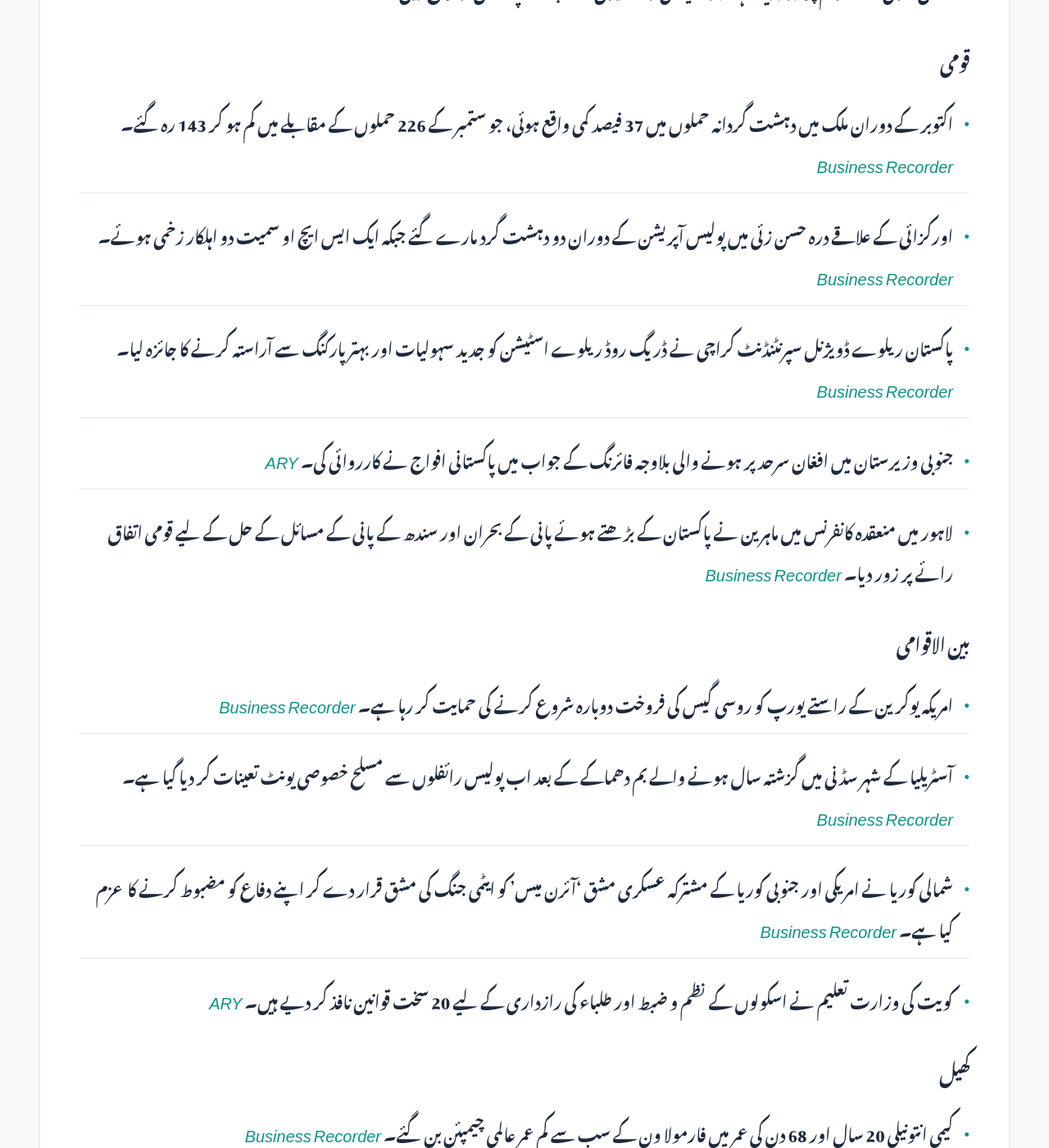
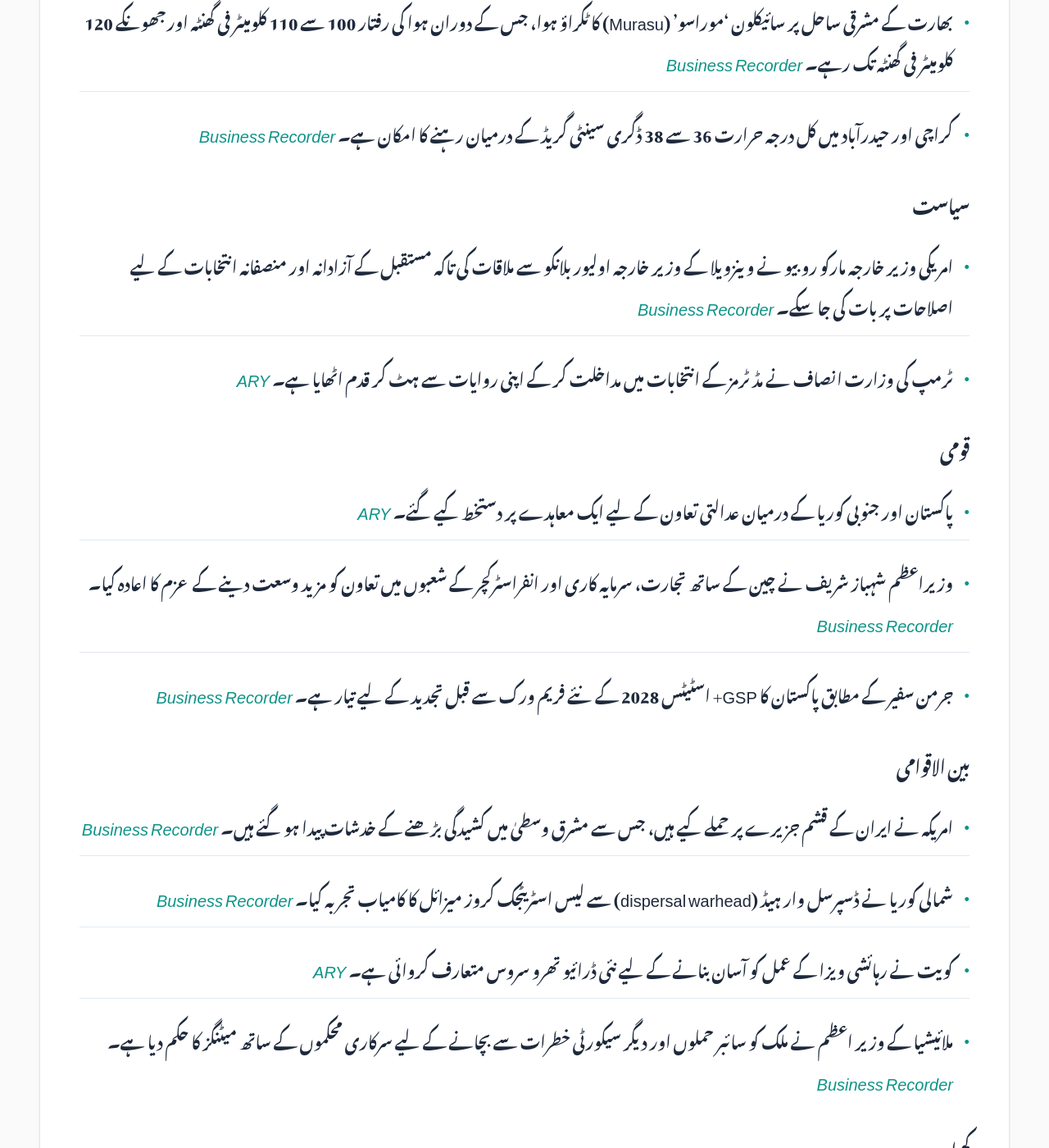
Before and after one commit to zsubzwary/news, a Jekyll site: the page built from ur/index.md, in a window 1280 px wide and 1400 px high, scrolled down 1760 px. Shown: the whole window at 82% size. Built offline with Jekyll 4.4.1, drawn with Linux system fonts in a browser that asks for light colours; some web fonts are replaced; comment, search, counter and statistics services are not loaded; some of the changed text lies outside the part shown.

Commit message:
DateTime; 2026-11-03T04:09:22.238Z

```diff
--- a/ur/index.md
+++ b/ur/index.md
@@ -7,42 +7,47 @@ rtl: true
 
 پاکستان کی تازہ خبروں کا خلاصہ
 
- &lrm; 02-Nov-2026 09:08PKT
+ &lrm; 03-Nov-2026 09:09PKT
 
 پڑھنے کا وقت : 4 منٹ
 
 ### معیشت
-- برینٹ کروڈ کی قیمت 118 ڈالر فی بیرل سے 1.40 فیصد گر کر 111.84 ڈالر پر آگئی ہے، جبکہ امریکی ویسٹ ٹیکساس (WTI) کروڈ 102.56 ڈالر پر رہا۔ *[Business Recorder](https://www.brecorder.com/news/40446999/oil-slips-more-than-1-as-talks-continue-on-ending-iran-war)*
-- انڈین شیئرز کی توقعات مثبت ہیں کیونکہ ریلائنس انڈسٹریز نے ستمبر کی سہ ماہی میں توقع سے زیادہ منافع کمایا اور GIFT Nifty فیوچر 23,258.5 پر دیکھا گیا۔ *[Business Recorder](https://www.brecorder.com/news/40447004/indian-shares-set-for-positive-start-on-talks-to-end-iran-war-strong-reliance-earnings)*
-- انڈین روپے کے 94.94-94.98 کے درمیان امریکی ڈالر کے مقابلے میں کھلنے کی توقع ہے۔ *[Business Recorder](https://www.brecorder.com/news/40447003/indian-rupee-surprise-friday-recovery-faces-test-from-weak-peers-fragile-risk)*
-- بینک آف انگلینڈ سے شرح سود کو 3.75 فیصد سے بڑھا کر 4.0 فیصد کرنے کا امکان ہے۔ *[Business Recorder](https://www.brecorder.com/news/40447002/bank-of-england-poised-to-raise-rates-but-may-push-back-on-bets-for-more)*
-- بٹ کوائن اور ایتھر کی قیمتوں میں کمی دیکھی گئی ہے، جس کی وجہ بائنس (Binance) ایکسچینج پر 6.3 بلین ڈالر کی بڑی چوری ہے۔ *[Business Recorder](https://www.brecorder.com/news/40447001/dollar-rangebound-ahead-of-us-midterms-bitcoin-reels-from-crypto-heist)*
-- پیٹرول کی قیمتوں کے نئے میکانزم کی وجہ سے ملکی ریفائنریوں کو فی لیٹر 49 روپے کا مالی نقصان ہونے کا خدشہ ہے۔ *[Business Recorder](https://www.brecorder.com/news/40446992/petrol-pricing-changes-may-cause-refineries-rs49litre-loss)*
-- ایف بی آر (FBR) کی جانب سے ایک سینئر شہری ٹیکس دہندہ کو 'غیر فعال' قرار دینے پر وفاقی ٹیکس ombudsman سے انصاف کی درخواست کی گئی ہے۔ *[Business Recorder](https://www.brecorder.com/news/40446925/fbr-marks-senior-citizen-pensioners-tax-status-as-in-active)*
-- الائیڈ بینک نے رواں مالی سال کے پہلے 9 ماہ میں 23 ارب روپے سے زائد کا خالص منافع (PAT) حاصل کیا، جبکہ سود سے آمدنی 260,813 ملین روپے رہی۔ *[Business Recorder](https://www.brecorder.com/news/40446928/allied-bank-declares-over-rs23bn-pat-in-9mcy26)*
+- پاکستان میں اکتوبر 2026 میں سالانہ بنیادوں پر مہنگائی (CPI) میں 9.6 فیصد اضافہ ریکارڈ کیا گیا، جبکہ گزشتہ ماہ یہ اضافہ 10.3 فیصد تھا۔ *[Business Recorder](https://www.brecorder.com/news/40447159/oct-cpi-rises-96pc-yoy)*
+- وفاقی حکومت نے مقامی ریفائنریوں کے ساتھ 15 ارب روپے کے ماہانہ کراس سبسڈی کے معاہدے کے ذریعے پٹرول پر 15 روپے فی لیٹر ریلیف فراہم کیا ہے۔ *[Business Recorder](https://www.brecorder.com/news/40447158/govt-arranges-rs15-per-litre-relief-on-petrol)*
+- برینٹ کروڈ فی بیرل 7.63 فیصد گر کر 104.77 ڈالر پر بند ہوا، جبکہ امریکی WTI کروڈ 7.36 فیصد کی کمی کے ساتھ 96.46 ڈالر پر رہا۔ *[Business Recorder](https://www.brecorder.com/news/40447165/oil-drops-7pc-as-iran-signals-openness-to-talks)*
+- والٹ ڈزنی (Walt Disney) ہزاروں ملازمتیں ختم کرنے اور مینیجرز کو سالانہ اخراجات میں 20 فیصد بچت کا ہدف دینے پر غور کر رہی ہے۔ *[Business Recorder](https://www.brecorder.com/news/40447174/disney-eyes-thousands-of-layoffs-asks-managers-to-target-20%25-savings-bloomberg-news-reports)*
+- چین کا مارکیٹ ریگولیٹر ہانگ کانگ میں مقامی کمپنیوں کی لسٹنگ کے لیے سازگار ماحول فراہم کرنے اور بین الاقوامی ریگولیشن کو مضبوط بنانے کی کوشش کرے گا۔ *[Business Recorder](https://www.brecorder.com/news/40447176/china-market-regulator-to-encourage-hong-kong-listings)*
+- کے الیکٹرک (KE) نے پاکستان ایل این جی لمیٹڈ (PLL) کو 5.729 ارب روپے کی ادائیگی نو ماہ کی اقساط میں کرنے کی تجویز پیش کی ہے۔ *[Business Recorder](https://www.brecorder.com/news/40447162/ke-proposes-rs5.729bn-payment-to-pll-under-protest)*
+- تیل کی قیمتوں میں کمی کے بعد انڈین روپے کے 94.75 سے 94.78 کی حد میں کھلنے کی توقع ہے۔ *[Business Recorder](https://www.brecorder.com/news/40447169/indian-rupee-to-benefit-from-oil-plunge-while-facing-technical-resistance-dollar-strength)*
+
+### سائنس اور ٹیکنالوجی
+- یورپ میں سائبر حملوں کے نتیجے میں سپر مارکیٹس کے فریج کا درجہ حرارت غیر معمولی طور پر بڑھ گیا۔ *[ARY](https://arynews.tv/cyberattacks-send-supermarket-fridge-temperatures-soaring-across-europe)*
+
+### موسم
+- بھارت کے مشرقی ساحل پر سائیکلون 'موراسو' (Murasu) کا ٹکراؤ ہوا، جس کے دوران ہوا کی رفتار 100 سے 110 کلومیٹر فی گھنٹہ اور جھونکے 120 کلومیٹر فی گھنٹہ تک رہے۔ *[Business Recorder](https://www.brecorder.com/news/40447175/cyclone-murasu-makes-landfall-on-indias-eastern-coast)*
+- کراچی اور حیدرآباد میں کل درجہ حرارت 36 سے 38 ڈگری سینٹی گریڈ کے درمیان رہنے کا امکان ہے۔ *[Business Recorder](https://www.brecorder.com/news/40447081/the-weather)*
 
 ### سیاست
-- شوکت یوسف الزلفی کا الزام ہے کہ شہزاد اکبر بیرون ملک سے پی ٹی آئی (PTI) کو نشانہ بنا رہے ہیں۔ *[ARY](https://arynews.tv/shahzad-akbar-targeting-pti-from-abroad-alleges-shaukat-yousafzai)*
-- محسن نقوی نے عوام پر زور دیا ہے کہ وہ سیاسی وابستگیوں کے بجائے پاکستان کو ترجیح دیں۔ *[ARY](https://arynews.tv/mohsin-naqvi-urges-people-to-put-pakistan-above-political-affiliations)*
+- امریکی وزیر خارجہ مارکو روبیو نے وینزویلا کے وزیر خارجہ اولیور بلانکو سے ملاقات کی تاکہ مستقبل کے آزادانہ اور منصفانہ انتخابات کے لیے اصلاحات پر بات کی جا سکے۔ *[Business Recorder](https://www.brecorder.com/news/40447177/rubio-speaks-to-venezuelan-minister-about-reforms-that-lay-groundwork-for-elections)*
+- ٹرمپ کی وزارت انصاف نے مڈ ٹرمز کے انتخابات میں مداخلت کر کے اپنی روایات سے ہٹ کر قدم اٹھایا ہے۔ *[ARY](https://arynews.tv/trump-justice-dept-breaks-with-tradition-to-intervene-in-midterms)*
 
 ### قومی
-- اکتوبر کے دوران ملک میں دہشت گردانہ حملوں میں 37 فیصد کمی واقع ہوئی، جو ستمبر کے 226 حملوں کے مقابلے میں کم ہو کر 143 رہ گئے۔ *[Business Recorder](https://www.brecorder.com/news/40446929/oct-terrorist-attacks-decline-37pc-mom)*
-- اورکزائی کے علاقے درہ حسن زئی میں پولیس آپریشن کے دوران دو دہشت گرد مارے گئے جبکہ ایک ایس ایچ او سمیت دو اہلکار زخمی ہوئے۔ *[Business Recorder](https://www.brecorder.com/news/40446927/two-militants-killed-in-orakzai)*
-- پاکستان ریلوے ڈویژنل سپرنٹنڈنٹ کراچی نے ڈریگ روڈ ریلوے اسٹیشن کو جدید سہولیات اور بہتر پارکنگ سے آراستہ کرنے کا جائزہ لیا۔ *[Business Recorder](https://www.brecorder.com/news/40446930/railways-plans-modernising-drigh-road-station)*
-- جنوبی وزیرستان میں افغان سرحد پر ہونے والی بلاوجہ فائرنگ کے جواب میں پاکستانی افواج نے کارروائی کی۔ *[ARY](https://arynews.tv/pakistan-responds-to-unprovoked-afghan-border-firing-in-south-waziristan)*
-- لاہور میں منعقدہ کانفرنس میں ماہرین نے پاکستان کے بڑھتے ہوئے پانی کے بحران اور سندھ کے پانی کے مسائل کے حل کے لیے قومی اتفاق رائے پر زور دیا۔ *[Business Recorder](https://www.brecorder.com/news/40446996/speakers-urge-national-consensus-to-tackle-deepening-water-crisis)*
+- پاکستان اور جنوبی کوریا کے درمیان عدالتی تعاون کے لیے ایک معاہدے پر دستخط کیے گئے۔ *[ARY](https://arynews.tv/pakistan-and-south-korea-sign-judicial-cooperation-agreement)*
+- وزیراعظم شہباز شریف نے چین کے ساتھ تجارت، سرمایہ کاری اور انفراسٹرکچر کے شعبوں میں تعاون کو مزید وسعت دینے کے عزم کا اعادہ کیا۔ *[Business Recorder](https://www.brecorder.com/news/40447161/trade-investment-amp-other-key-sectors-pm-for-expanded-cooperation-with-china)*
+- جرمن سفیر کے مطابق پاکستان کا GSP+ اسٹیٹس 2028 کے نئے فریم ورک سے قبل تجدید کے لیے تیار ہے۔ *[Business Recorder](https://www.brecorder.com/news/40447160/german-envoy-says-pakistans-gsp-status-up-for-renewal)*
 
 ### بین الاقوامی
-- امریکہ یوکرین کے راستے یورپ کو روسی گیس کی فروخت دوبارہ شروع کرنے کی حمایت کر رہا ہے۔ *[Business Recorder](https://www.brecorder.com/news/40447007/us-pushes-to-restore-russian-gas-sales-to-europe-via-ukraine-wsj-reports)*
-- آسٹریلیا کے شہر سڈنی میں گزشتہ سال ہونے والے بم دھماکے کے بعد اب پولیس رائفلوں سے مسلح خصوصی یونٹ تعینات کر دیا گیا ہے۔ *[Business Recorder](https://www.brecorder.com/news/40447006/police-with-assault-rifles-begin-sydney-patrols-in-wake-of-bondi-attack)*
-- شمالی کوریا نے امریکی اور جنوبی کوریا کے مشترکہ عسکری مشق 'آئرن میس' کو ایٹمی جنگ کی مشق قرار دے کر اپنے دفاع کو مضبوط کرنے کا عزم کیا ہے۔ *[Business Recorder](https://www.brecorder.com/news/40447005/north-korea-says-us-south-korea-nuclear-drill-shows-need-for-stronger-nuclear-deterrent)*
-- کویت کی وزارت تعلیم نے اسکولوں کے نظم و ضبط اور طلباء کی رازداری کے لیے 20 سخت قوانین نافذ کر دیے ہیں۔ *[ARY](https://arynews.tv/kuwait-education-ministry-enforces-20-strict-rules-to-regulate-school-conduct-and-student-privacy)*
+- امریکہ نے ایران کے قشم جزیرے پر حملے کیے ہیں، جس سے مشرق وسطیٰ میں کشیدگی بڑھنے کے خدشات پیدا ہو گئے ہیں۔ *[Business Recorder](https://www.brecorder.com/news/40447166/us-struck-irans-qeshm-island-wall-street-journal-reports)*
+- شمالی کوریا نے ڈسپرسل وار ہیڈ (dispersal warhead) سے لیس اسٹریٹجک کروز میزائل کا کامیاب تجربہ کیا۔ *[Business Recorder](https://www.brecorder.com/news/40447172/north-korea-conducts-strategic-cruise-missile-test-with-dispersal-warhead-kcna-says)*
+- کویت نے رہائشی ویزا کے عمل کو آسان بنانے کے لیے نئی ڈرائیو تھرو سروس متعارف کروائی ہے۔ *[ARY](https://arynews.tv/kuwait-makes-residency-easier-with-new-drive-thru-service)*
+- ملائیشیا کے وزیر اعظم نے ملک کو سائبر حملوں اور دیگر سیکورٹی خطرات سے بچانے کے لیے سرکاری محکموں کے ساتھ میٹنگز کا حکم دیا ہے۔ *[Business Recorder](https://www.brecorder.com/news/40447173/malaysia-to-hold-meetings-on-security-threats-pm-says)*
 
 ### کھیل
-- کیمی انتونیلی 20 سال اور 68 دن کی عمر میں فارمولا ون کے سب سے کم عمر عالمی چیمپئن بن گئے۔ *[Business Recorder](https://www.brecorder.com/news/40446998/antonelli-makes-history-as-youngest-f1-champion-at-20-years-old)*
-- محمد یوسف نے بابر اعظم کو فارم کی کمی کے پیش نظر بیرون ملک سے خصوصی کوچنگ حاصل کرنے کی تلقین کی ہے۔ *[ARY](https://arynews.tv/mohammad-yousuf-urges-babar-to-seek-specialized-overseas-coaching-amid-form-slump)*
-- پنجاب کی وزیر اعلیٰ مریم نواز نے ون ڈے ٹرائی نیشن سیریز جیتنے پر قومی کرکٹ ٹیم کو مبارکباد دی اور فخر زمان کی سنچری کو سراہا۔ *[Business Recorder](https://www.brecorder.com/news/40446995/tri-nation-series-victory-cm-punjab-congratulates-pakistan-team)*
-- فٹ بال کلب مین شہر (Man City) نے لندن لائنیس کو شکست دے دی ہے۔ *[ARY](https://arynews.tv/man-city-edge-london-lionesses-as-chelsea-stay-top-of-wsl)*
+- آسٹریلوی کرکٹر گلین میکسویل نے ریکارڈز کے ساتھ بین الاقوامی کرکٹ کو الوداع کہہ دیا۔ *[ARY](https://arynews.tv/glenn-maxwell-bids-farewell-to-international-cricket-with-remarkable-records)*
 
 ### صحت
-- خیبر پختونخوا کے ضلع خیبر میں 2026 کا آٹھواں پولیو کیس رپورٹ کیا گیا ہے، جس سے ملک میں وائرس کے پھیلاؤ کے خدشات بڑھ گئے ہیں۔ *[Business Recorder](https://www.brecorder.com/news/40446926/eighth-polio-case-of-2026-reported-in-kp)*
+- ایک نئی تحقیق کے مطابق بچپن میں کیفین کا استعمال نیند میں کمی اور دماغی ساخت میں تبدیلی کا سبب بن سکتا ہے۔ *[ARY](https://arynews.tv/study-links-childhood-caffeine-intake-to-reduced-sleep-and-altered-brain-structure)*
+- خسرہ (measles) کے بڑے پھیلاؤ کے دوران ایمیش (Amish) کمیونٹیز نے ویکسین کے استعمال کی حمایت کی ہے۔ *[ARY](https://arynews.tv/amish-communities-back-measles-vaccines-amid-major-outbreak)*
+
+### دیگر
+- ولا وی اوڈیسی (Villa Vie Odyssey) کے مسافروں نے ویب سائٹ پر موجود معلومات کے حوالے سے شدید غصے کا اظہار کیا ہے۔ *[ARY](https://arynews.tv/inside-the-villa-vie-odyssey-passengers-emerge-unscathed-but-enraged-claim-website-reveals-immediate-indicators)*
```
